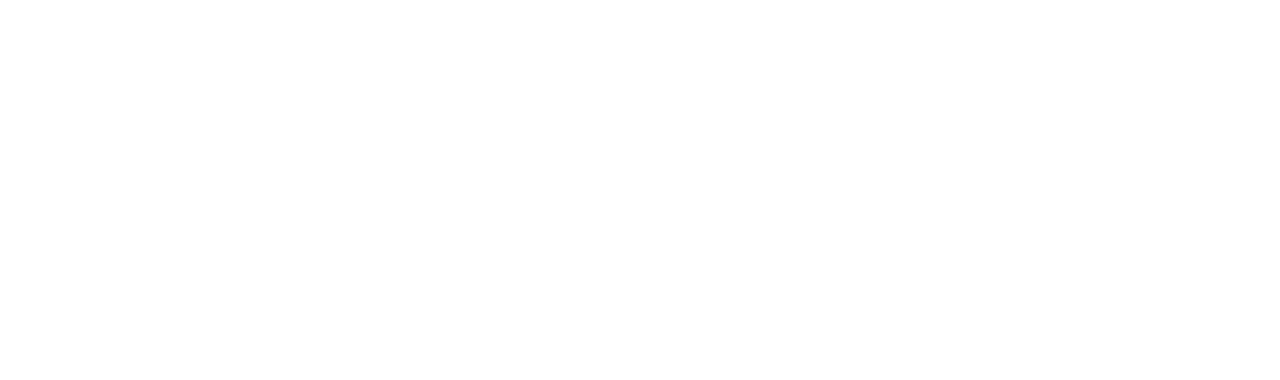
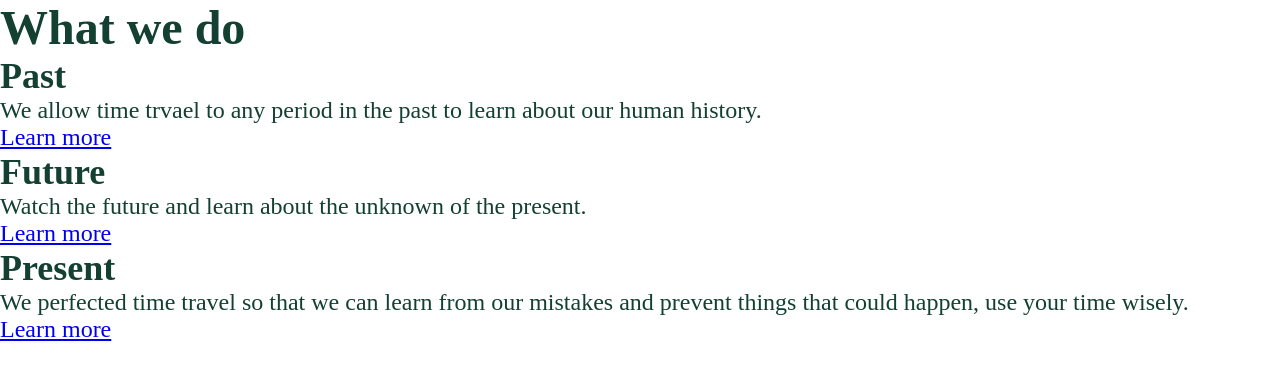
Before and after one commit to colin-coleman/in-class-assessment-13, a plain HTML site: page index.html in a window 1280 px wide. Drawn offline with Linux system fonts and the light colour scheme.

Commit message:
added main, classes for text and img(background) and h/p

```diff
--- a/index.html
+++ b/index.html
@@ -19,5 +19,28 @@
     <link rel="stylesheet" href="style.css" />
   </head>
   <body>
+    <main>
+  <h1 id="intro">What we do</h1>
+    <div class="main">
+    <div class="1text">
+    <h2>Past</h2>
+    <p>We allow time trvael to any period in the past to learn about our human history.</p>
+    <a href="#">Learn more</a>
+      </div>
+     <div class="1image"></div>
+      <div class="2image"></div>
+     <div class="2text">
+    <h2>Future</h2>
+    <p>Watch the future and learn about the unknown of the present.</p>
+    <a href="#">Learn more</a>
+      </div>
+     <div class="3text">
+    <h2>Present</h2>
+    <p>We perfected time travel so that we can learn from our mistakes and prevent things that could happen, use your time wisely.</p>
+    <a href="#">Learn more</a>
+      </div>
+    <div class="3image"></div>
+    </div>
+</main>
   </body>
 </html>
```
